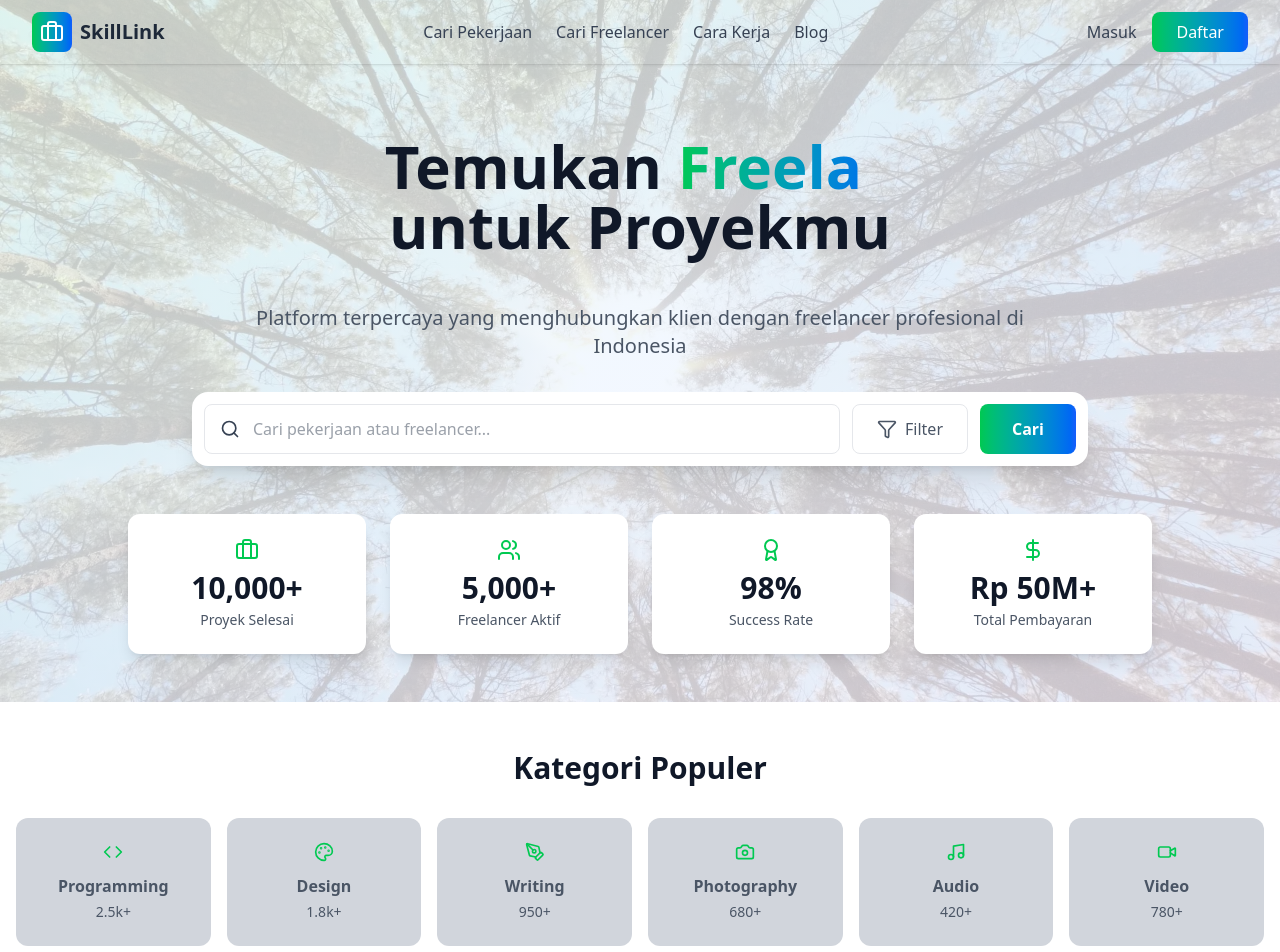
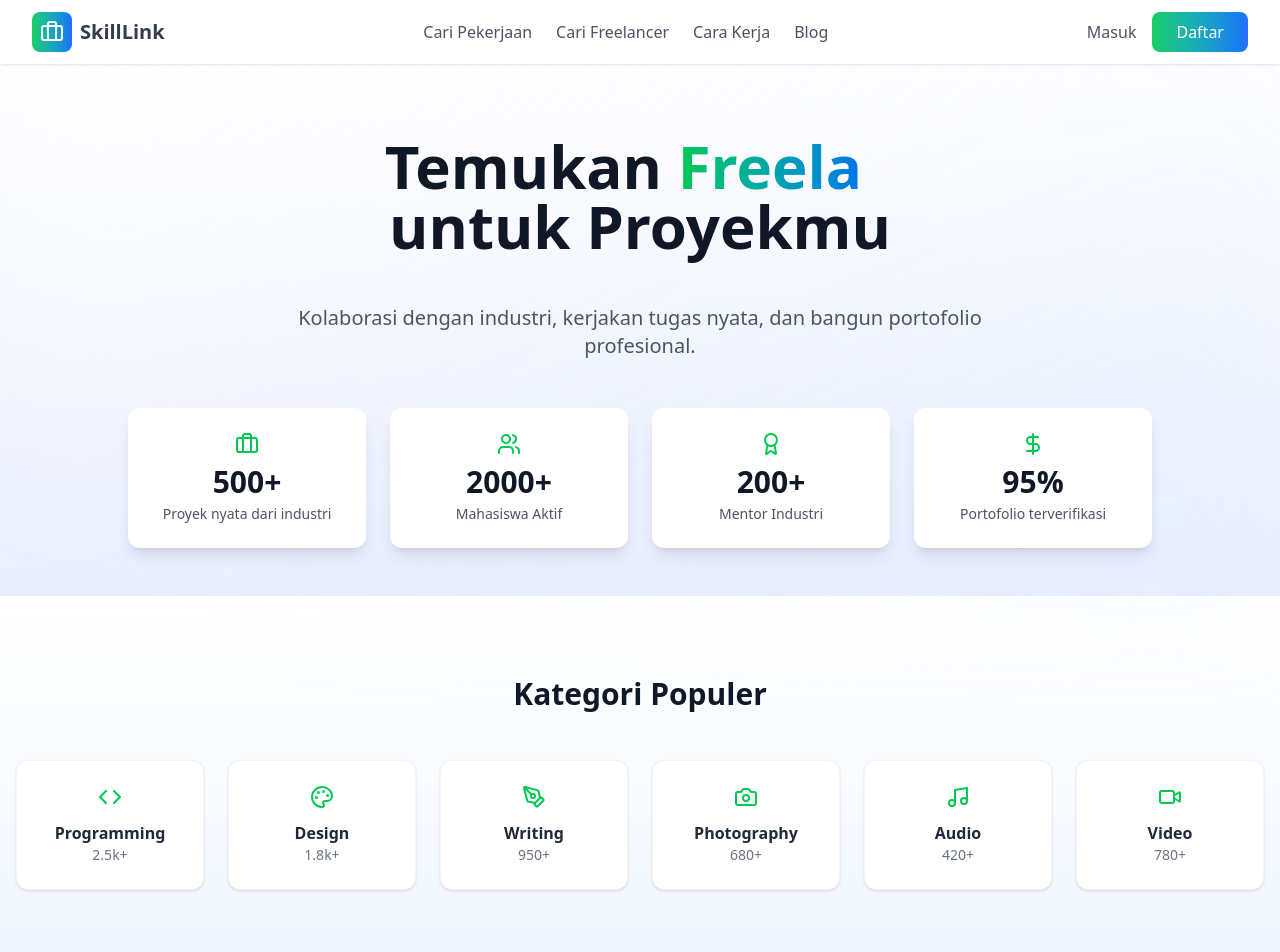
Before and after one commit to KodingMulu/SkillLink, a Next.js app in the folder web/: page / in a window 1280 px wide. Shown: the top 952 px of the page. Built offline with nearby package versions, Linux system fonts and the light colour scheme.

Commit message:
update: penyesuaian halaman

```diff
--- a/web/src/app/auth/register/page.tsx
+++ b/web/src/app/auth/register/page.tsx
@@ -13,7 +13,6 @@ export default function RegisterPage() {
     confirmPassword: ''
   });
   const [showPassword, setShowPassword] = useState(false);
-  const [showConfirmPassword, setShowConfirmPassword] = useState(false);
   const [isLoading, setIsLoading] = useState(false);
   const [acceptTerms, setAcceptTerms] = useState(false);
 
@@ -47,7 +46,7 @@ export default function RegisterPage() {
   };
 
   return (
-    <div className="min-h-screen flex items-center justify-center bg-gradient-to-br from-blue-50 via-white to-purple-50 p-4 py-12">
+    <div className="min-h-screen bg-gradient-to-br from-blue-500 via-purple-500 to-pink-500 flex items-center justify-center p-4">
       <div className="w-full max-w-md">
         <div className="bg-white rounded-2xl shadow-xl p-8 space-y-6">
           <div className="text-center space-y-2">
@@ -182,10 +181,6 @@ export default function RegisterPage() {
             </button>
           </p>
         </div>
-
-        <p className="text-center text-sm text-gray-500 mt-6">
-          © 2024 Your Company. All rights reserved.
-        </p>
       </div>
     </div>
   );
--- a/web/src/app/components/CategoriesHome.tsx
+++ b/web/src/app/components/CategoriesHome.tsx
@@ -2,33 +2,45 @@ import { Camera, Code, Music, Palette, PenTool, Video } from "lucide-react";
 
 export default function CategoriesHome() {
      const categories = [
-          { icon: <Code className="w-5 h-5" />, name: "Programming", count: "2.5k+" },
-          { icon: <Palette className="w-5 h-5" />, name: "Design", count: "1.8k+" },
-          { icon: <PenTool className="w-5 h-5" />, name: "Writing", count: "950+" },
-          { icon: <Camera className="w-5 h-5" />, name: "Photography", count: "680+" },
-          { icon: <Music className="w-5 h-5" />, name: "Audio", count: "420+" },
-          { icon: <Video className="w-5 h-5" />, name: "Video", count: "780+" },
+          { icon: Code, name: "Programming", count: "2.5k+" },
+          { icon: Palette, name: "Design", count: "1.8k+" },
+          { icon: PenTool, name: "Writing", count: "950+" },
+          { icon: Camera, name: "Photography", count: "680+" },
+          { icon: Music, name: "Audio", count: "420+" },
+          { icon: Video, name: "Video", count: "780+" },
      ];
 
      return (
-          <section className="py-12 px-4 bg-white">
+          <section className="py-20 px-4 bg-gradient-to-b from-white via-[#F8FBFF] to-[#EEF4FF]">
                <div className="max-w-7xl mx-auto">
-                    <h2 className="text-3xl font-bold text-gray-900 mb-8 text-center">Kategori Populer</h2>
-                    <div className="grid grid-cols-2 md:grid-cols-3 lg:grid-cols-6 gap-4">
-                         {categories.map((category, idx) => (
-                              <button
-                                   key={idx}
-                                   className="p-6 bg-gray-300 rounded-xl hover:bg-gradient-to-br hover:from-green-500 hover:to-blue-600 hover:text-white transition group"
-                              >
-                                   <div className="text-green-500 group-hover:text-white mb-3 flex justify-center">
-                                        {category.icon}
-                                   </div>
-                                   <div className="font-semibold text-gray-600 mb-1">{category.name}</div>
-                                   <div className="text-sm text-gray-600 group-hover:text-white/80">{category.count}</div>
-                              </button>
-                         ))}
-                    </div>
+                    <h2 className="text-3xl font-bold text-gray-900 mb-12 text-center">
+                         Kategori Populer
+                    </h2>
+
+                    <ul className="grid grid-cols-2 md:grid-cols-3 lg:grid-cols-6 gap-6">
+                         {categories.map((category) => {
+                              const Icon = category.icon;
+                              return (
+                                   <li key={category.name}>
+                                        <button
+                                             className="w-full p-6 bg-white rounded-xl border border-gray-100
+                                             shadow-sm hover:shadow-lg hover:scale-[1.03] transition-all duration-300 group"
+                                        >
+                                             <Icon className="w-6 h-6 text-green-500 group-hover:text-green-600 mb-3 mx-auto" />
+
+                                             <p className="font-semibold text-gray-800 group-hover:text-gray-900">
+                                                  {category.name}
+                                             </p>
+
+                                             <p className="text-sm text-gray-500">
+                                                  {category.count}
+                                             </p>
+                                        </button>
+                                   </li>
+                              );
+                         })}
+                    </ul>
                </div>
           </section>
-     )
+     );
 }
--- a/web/src/app/components/HeroHome.tsx
+++ b/web/src/app/components/HeroHome.tsx
@@ -1,9 +1,8 @@
 'use client';
-import { Award, Briefcase, DollarSign, Filter, Search, Users } from "lucide-react";
+import { Award, Briefcase, DollarSign, Users } from "lucide-react";
 import { useState, useEffect } from "react";
 
 export default function HeroHome() {
-     const [searchQuery, setSearchQuery] = useState('');
      const [typedText, setTypedText] = useState('');
      const [isDeleting, setIsDeleting] = useState(false);
      const [wordIndex, setWordIndex] = useState(0);
@@ -37,72 +36,53 @@ export default function HeroHome() {
      }, [typedText, isDeleting, wordIndex]);
 
      const stats = [
-          { icon: <Briefcase className="w-6 h-6" />, value: "10,000+", label: "Proyek Selesai" },
-          { icon: <Users className="w-6 h-6" />, value: "5,000+", label: "Freelancer Aktif" },
-          { icon: <Award className="w-6 h-6" />, value: "98%", label: "Success Rate" },
-          { icon: <DollarSign className="w-6 h-6" />, value: "Rp 50M+", label: "Total Pembayaran" }
+          { icon: Briefcase, value: "500+", label: "Proyek nyata dari industri" },
+          { icon: Users, value: "2000+", label: "Mahasiswa Aktif" },
+          { icon: Award, value: "200+", label: "Mentor Industri" },
+          { icon: DollarSign, value: "95%", label: "Portofolio terverifikasi" }
      ];
 
      return (
-          <>
-               <section className="pt-24 pb-12 px-4 relative">
-                    {/* ===== TAMBAHAN BACKGROUND IMAGE - MULAI ===== */}
-                    <div
-                         className="absolute inset-0 bg-cover bg-center bg-no-repeat"
-                         style={{
-                              backgroundImage: "url('/images/bg.webp')", // 👈 GANTI NAMA FILE GAMBAR DI SINI
-                         }}
-                    >
-                         {/* Overlay ringan (opsional) - uncomment jika ingin sedikit gelap */}
-                         <div className="absolute inset-0 bg-gradient-to-br from-green-50/80 via-blue-50/80 to-purple-50/80"></div>
-                    </div>
-                    {/* ===== TAMBAHAN BACKGROUND IMAGE - SELESAI ===== */}
+          <section className="pt-24 pb-12 px-4 relative bg-gradient-to-b from-white via-[#F4F7FF] to-[#E8EEFF]">
+               {/* Subtle Glow Effect */}
+               <div className="absolute inset-0 bg-gradient-to-br from-white via-transparent to-blue-100/40 blur-3xl opacity-70 pointer-events-none" />
 
                <div className="max-w-7xl mx-auto text-center relative z-10">
                     <h1 className="text-4xl md:text-6xl font-bold text-gray-900 mb-10 mt-10 min-h-32">
-                              Temukan <span className="bg-gradient-to-r from-green-500 to-blue-600 bg-clip-text text-transparent">
+                         Temukan{' '}
+                         <span className="bg-gradient-to-r from-green-500 to-blue-600 bg-clip-text text-transparent">
                               {typedText}
                               <span className="animate-pulse">|</span>
                          </span>
-                              <br />untuk Proyekmu
+                         <br />
+                         untuk Proyekmu
                     </h1>
+
                     <p className="text-xl text-gray-600 mb-8 max-w-3xl mx-auto">
-                              Platform terpercaya yang menghubungkan klien dengan freelancer profesional di Indonesia
+                         Kolaborasi dengan industri, kerjakan tugas nyata, dan bangun portofolio profesional.
                     </p>
 
-                         {/* Search Bar */}
-                         <div className="max-w-4xl mx-auto bg-white rounded-2xl shadow-xl p-3 flex flex-col md:flex-row gap-3">
-                              <div className="flex-1 relative">
-                                   <Search className="absolute left-4 top-1/2 transform -translate-y-1/2 w-5 h-5 text-gray-700" />
-                                   <input
-                                        type="text"
-                                        value={searchQuery}
-                                        onChange={(e) => setSearchQuery(e.target.value)}
-                                        placeholder="Cari pekerjaan atau freelancer..."
-                                        className="text-gray-700 w-full pl-12 pr-4 py-3 border border-gray-200 rounded-lg focus:ring-2 focus:ring-green-500 focus:border-transparent outline-none"
-                                   />
-                              </div>
-                              <button className="flex text-gray-600 items-center justify-center gap-2 px-6 py-3 border border-gray-200 rounded-lg hover:bg-gray-50 transition">
-                                   <Filter className="w-5 h-5" />
-                                   Filter
-                              </button>
-                              <button className="bg-gradient-to-r from-green-500 to-blue-600 text-white px-8 py-3 rounded-lg font-semibold hover:from-green-600 hover:to-blue-700 transition">
-                                   Cari
-                              </button>
-                         </div>
-
                     {/* Stats */}
-                         <div className="grid grid-cols-2 md:grid-cols-4 gap-6 mt-12 max-w-5xl mx-auto">
-                              {stats.map((stat, idx) => (
-                                   <div key={idx} className="bg-white rounded-xl p-6 shadow-lg transform hover:scale-105 transition-transform duration-300">
-                                        <div className="text-green-500 mb-2 flex justify-center">{stat.icon}</div>
-                                        <div className="text-3xl font-bold text-gray-900 mb-1">{stat.value}</div>
-                                        <div className="text-sm text-gray-600">{stat.label}</div>
-                                   </div>
-                              ))}
-                         </div>
+                    <ul className="grid grid-cols-2 md:grid-cols-4 gap-6 mt-12 max-w-5xl mx-auto">
+                         {stats.map((stat) => {
+                              const Icon = stat.icon;
+                              return (
+                                   <li
+                                        key={stat.label}
+                                        className="bg-white rounded-xl p-6 shadow-lg transform hover:scale-105 transition-transform duration-300"
+                                   >
+                                        <Icon className="w-6 h-6 text-green-500 mb-2 mx-auto" />
+                                        <p className="text-3xl font-bold text-gray-900 mb-1">
+                                             {stat.value}
+                                        </p>
+                                        <p className="text-sm text-gray-600">
+                                             {stat.label}
+                                        </p>
+                                   </li>
+                              );
+                         })}
+                    </ul>
                </div>
           </section>
-          </>
-     )
+     );
 }
--- a/web/src/app/components/NavigationHome.tsx
+++ b/web/src/app/components/NavigationHome.tsx
@@ -8,7 +8,7 @@ export default function NavigationHome() {
 
      return (
           <>
-               <nav className="fixed top-0 w-full shadow-sm z-50">
+               <nav className="fixed top-0 w-full bg-white opacity-90 shadow-sm z-50">
                     <div className="max-w-7xl mx-auto px-4 sm:px-6 lg:px-8">
                          <div className="flex items-center justify-between h-16">
                               <div className="flex items-center">
```
Lines whose indentation alone changed are shown as unchanged.
